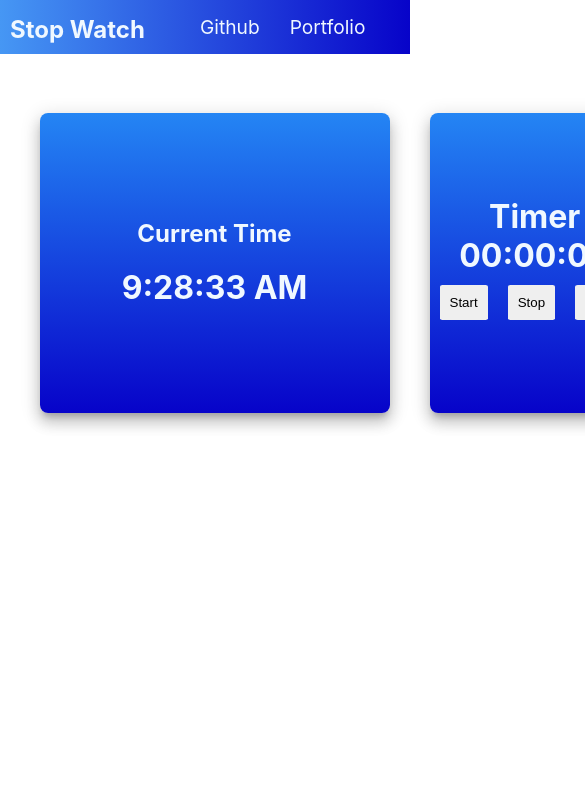
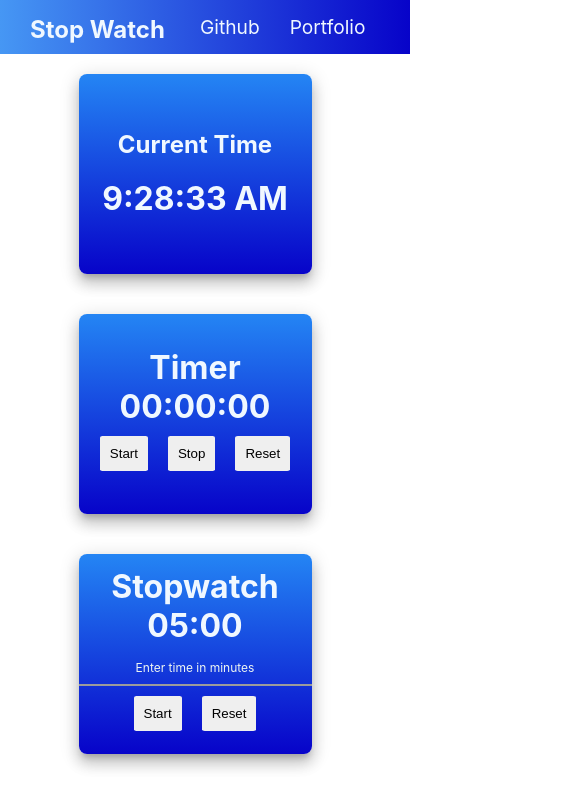
Before and after one commit to NixonOjiem/Stop-Watch, a React (Create React App) app: page / in a window 390 px wide. Shown: the top 808 px of the page, 585 px wide, since content can reach past the window. Built offline with nearby package versions, Linux system fonts and the light colour scheme.

Commit message:
started working on the user friendliness aspect

```diff
--- a/public/index.html
+++ b/public/index.html
@@ -1,14 +1,12 @@
 <!DOCTYPE html>
 <html lang="en">
+
 <head>
   <meta charset="utf-8" />
-    <link rel="icon" href="%PUBLIC_URL%/favicon.ico" />
+  <link rel="icon" href="%PUBLIC_URL%/icon.ico" />
   <meta name="viewport" content="width=device-width, initial-scale=1" />
   <meta name="theme-color" content="#000000" />
-    <meta
-      name="description"
-      content="Web site created using create-react-app"
-    />
+  <meta name="description" content="Web site created using create-react-app" />
   <link rel="apple-touch-icon" href="%PUBLIC_URL%/logo192.png" />
   <!--
       manifest.json provides metadata used when your web app is installed on a
@@ -26,6 +24,7 @@
     -->
   <title>React App</title>
 </head>
+
 <body>
   <noscript>You need to enable JavaScript to run this app.</noscript>
   <div id="root"></div>
@@ -40,4 +39,5 @@
       To create a production bundle, use `npm run build` or `yarn build`.
     -->
 </body>
+
 </html>
--- a/src/App.css
+++ b/src/App.css
@@ -2,7 +2,10 @@
   margin: 0;
   padding: 0;
   border: 0;
-  /* overflow-x: hidden; */
+}
+
+#root{
+  width: 100%;
 }
 
 .App-Header{
@@ -49,14 +52,24 @@
 
 @import url('https://fonts.googleapis.com/css2?family=Roboto:wght@400;700&display=swap');
 
+.container{
+  display: flex;
+  flex-direction: row;
+  flex-wrap: wrap; /* Allows cards to wrap to the next line */
+  margin-top: 10%;
+  width: 70%;
+  margin: 0 auto;
+}
+
+
 .card {
   margin: 20px;
   display: flex;
   flex-direction: column;
   justify-content: center;
   align-items: center;
-  height: 300px;
-  width: 350px;
+  height: 200px;
+  width: 250px;
   background: linear-gradient(#2485f4, #0703c9);
   box-shadow: 0px 6px 6px -3px rgba(0, 0, 0, 0.2),
               0px 10px 14px 1px rgba(0, 0, 0, 0.14),
@@ -74,12 +87,7 @@
   margin: 0;
 }
 
-.container{
-  display: flex;
-  flex-direction: row;
-  margin-top: 10%;
-  margin-left: 5%;
-}
+
 
 .button{
   margin: 10px;
@@ -137,3 +145,15 @@ input[type="number"]::-webkit-inner-spin-button {
 input[type="number"] {
   -moz-appearance: textfield;
 }
+
+/*Media querry for mobile devices*/
+@media (max-width: 480px) {
+  .App-Header {
+    font-size: 1em; /* Smaller font size for mobile */
+    text-align: center; /* Center align text on mobile */
+  }
+
+  .App-Container {
+    padding: 10px; /* Further reduce padding */
+  }
+}
--- a/src/components/Clock.js
+++ b/src/components/Clock.js
@@ -13,14 +13,11 @@ function Clock() {
   }, []);
 
   return (
-    <div className='Clock-Tile'>
         <div className="card">
             <h4>Current Time</h4> <br />
             <h1>{time.toLocaleTimeString()}</h1>
         </div>
 
-    </div>
-
   )
 }
 
```
Also changed, not shown: 2 other files (tests, documents, lock files or other folders). Lines whose indentation alone changed are shown as unchanged.
